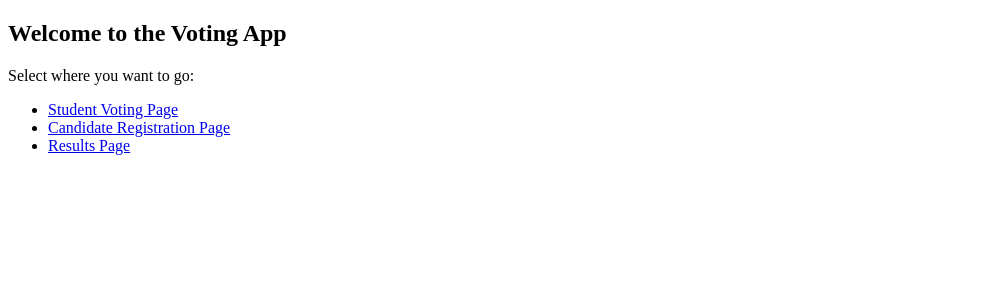
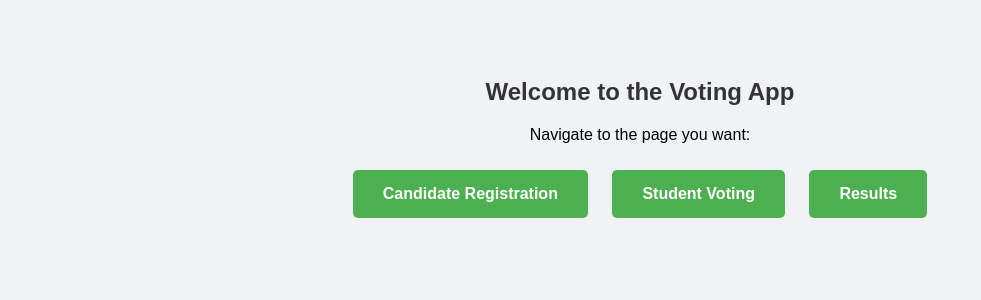
Before and after one commit to SreeManogn/symmetrical, a Flask app: page / in a window 1280 px wide. Shown: the top 300 px of the page, without its empty margins (0-981 px from the left). Run offline with Flask 3, Linux system fonts and the light colour scheme.

Commit message:
Update home.html

```diff
--- a/templates/home.html
+++ b/templates/home.html
@@ -1,16 +1,29 @@
 <!DOCTYPE html>
 <html>
 <head>
-<title>Voting App Home</title>
+<title>Voting App - Home</title>
+<style>
+body { font-family: Arial, sans-serif; text-align:center; padding:50px; background:#f0f2f5; }
+h2 { color:#333; }
+a.button {
+    display:inline-block;
+    margin:10px;
+    padding:15px 30px;
+    background-color:#4CAF50;
+    color:white;
+    text-decoration:none;
+    font-weight:bold;
+    border-radius:5px;
+}
+a.button:hover { background-color:#45a049; }
+</style>
 </head>
 <body>
 <h2>Welcome to the Voting App</h2>
-<p>Select where you want to go:</p>
+<p>Navigate to the page you want:</p>
 
-<ul>
-    <li><a href="/student">Student Voting Page</a></li>
-    <li><a href="/candidate">Candidate Registration Page</a></li>
-    <li><a href="/teacher">Results Page</a></li>
-</ul>
+<a href="/candidate" class="button">Candidate Registration</a>
+<a href="/student" class="button">Student Voting</a>
+<a href="/results" class="button">Results</a>
 </body>
 </html>
```
